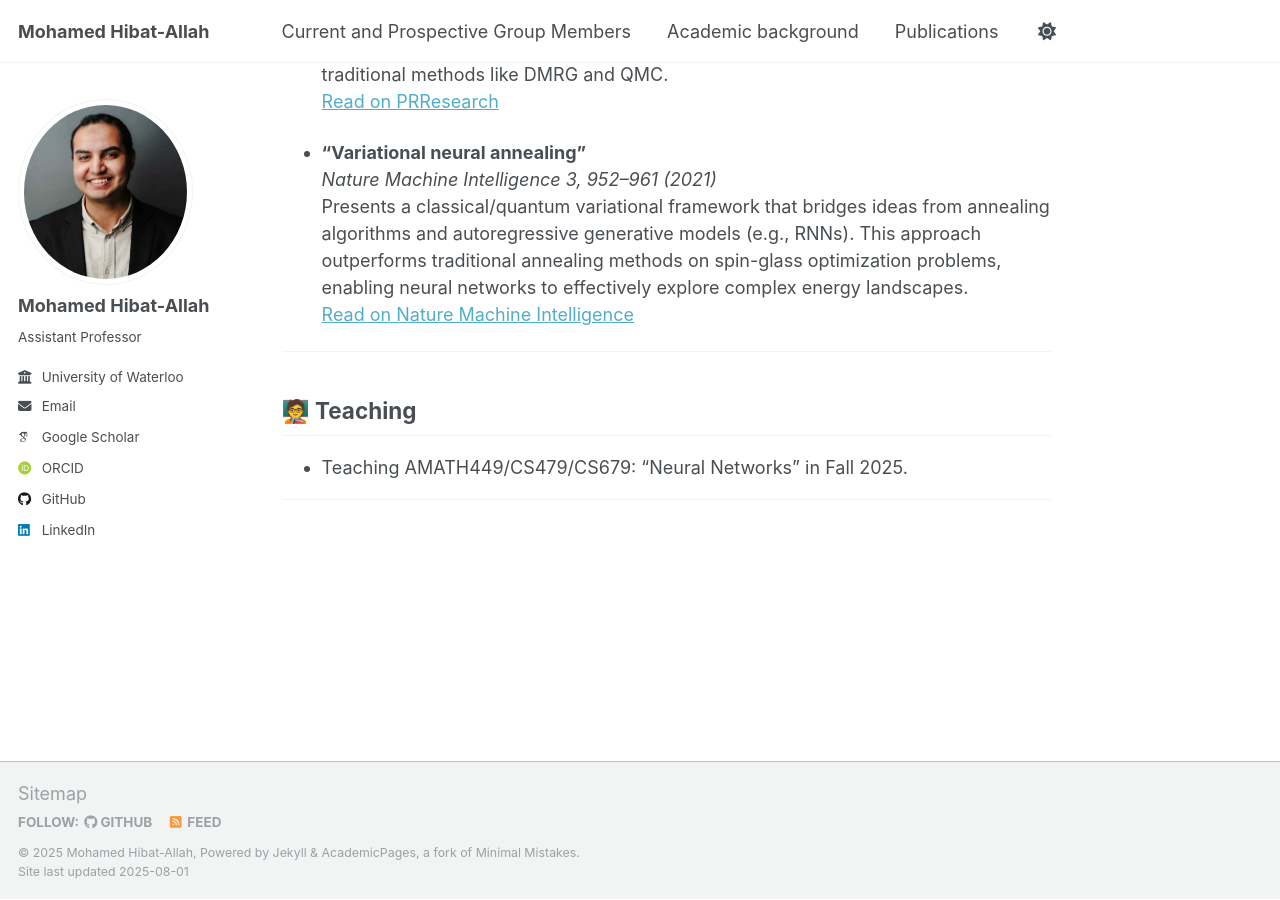
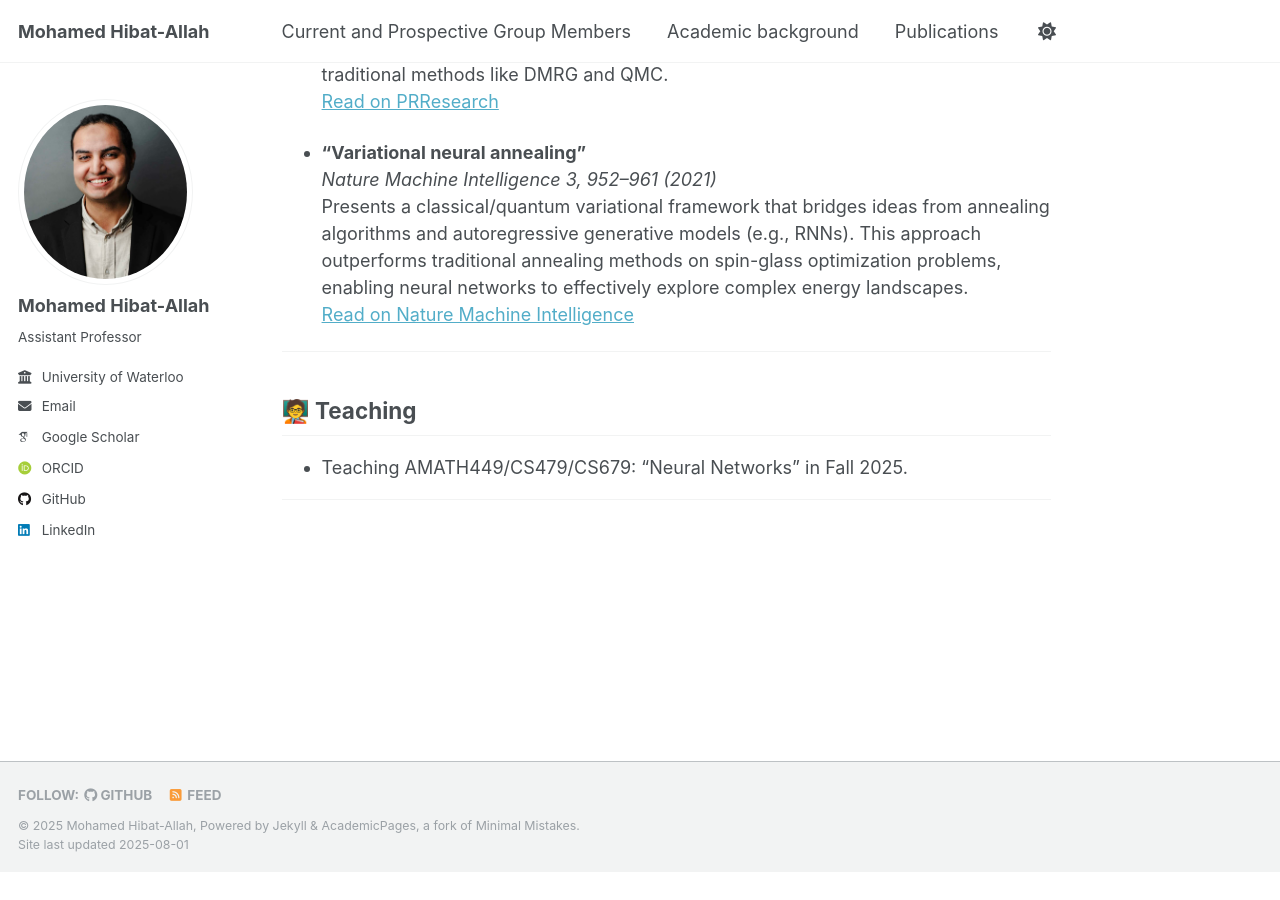
Before and after one commit to mhibatallah/mhibatallah.github.io, a Jekyll site: the page built from _pages/about.md, in a window 1280 px wide and 900 px high, scrolled down 790 px. Built offline with Jekyll 4.4.1, drawn with Linux system fonts in a browser that asks for light colours; some web fonts are replaced; a script that is not in the unit is left out; after the commit the page ends 1663 px from its top, so only the background shows below that.

Commit message:
remove footer

```diff
--- a/_includes/footer/custom.html
+++ b/_includes/footer/custom.html
@@ -1,3 +1 @@
-<!-- start custom footer snippets -->
-<a href="/sitemap/">Sitemap</a>
-<!-- end custom footer snippets -->
+<!-- footer removed -->
```
